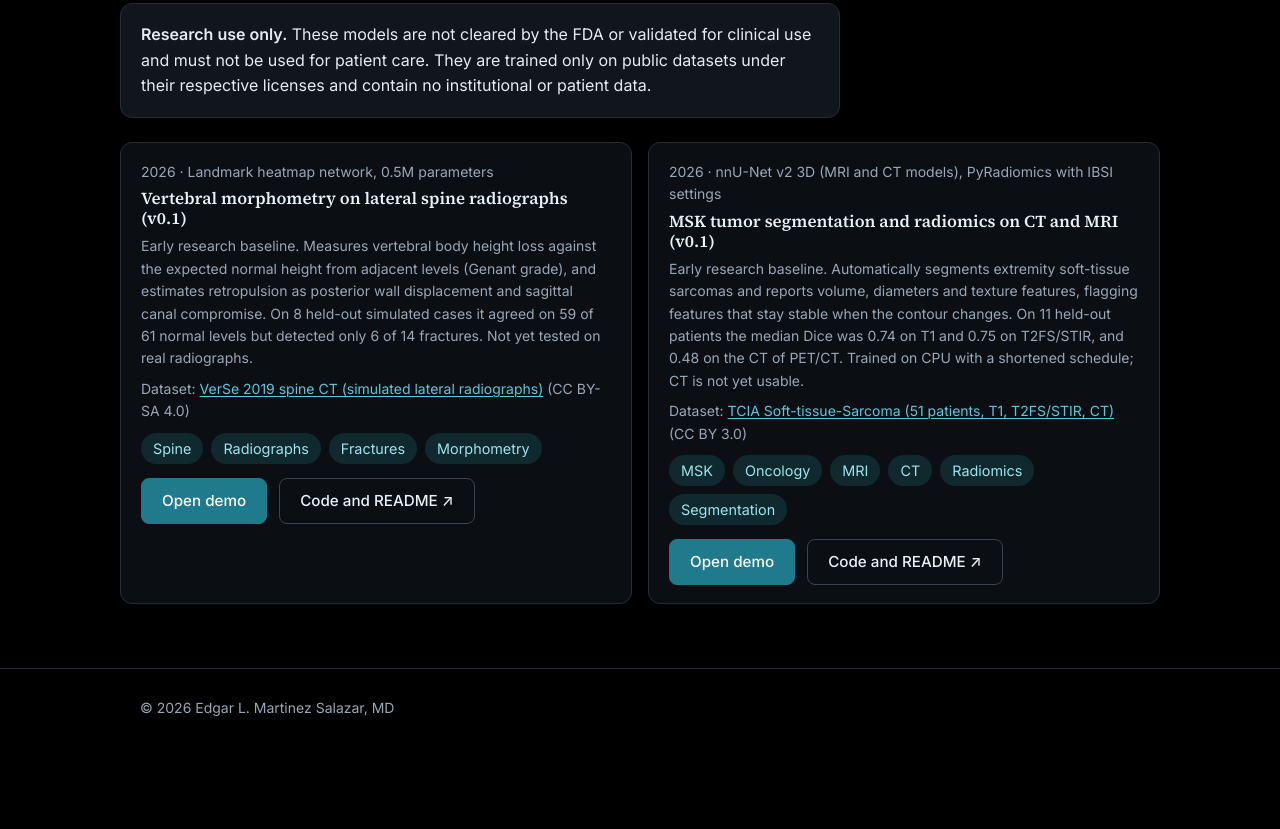
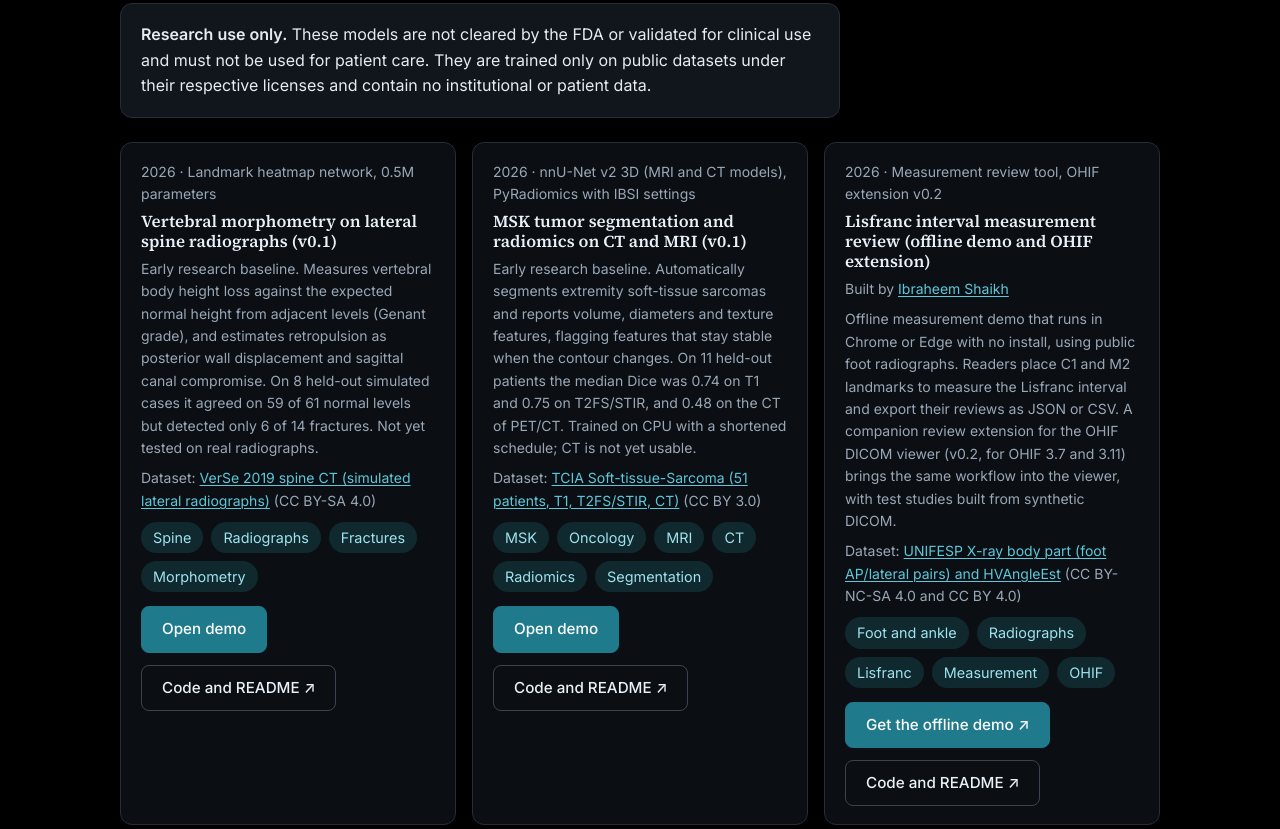
Before and after one commit to edgarlmartinez/edgarlmartinez.github.io, an Astro site: page /ai in a window 1280 px wide. Shown: the part 269-1098 px from the top of the page. Before the commit the page ends 1029 px from the top, so only its background shows below. Built offline with nearby package versions, Linux system fonts and the light colour scheme; Astro itself is replaced by a stand-in of ours.

Commit message:
AI projects: credit Ibraheem Shaikh's Lisfranc measurement review (#19)
Claude-Session: https://claude.ai/code/session_01C18X7TwVjC3NxrbsUAi2LY

Co-authored-by: Edgar L. Martinez Salazar <noreply@users.noreply.github.com>
Co-authored-by: Claude Opus 5.5 <noreply@anthropic.com>

```diff
--- a/src/data/ai-projects.yaml
+++ b/src/data/ai-projects.yaml
@@ -35,3 +35,21 @@ projects:
       yet usable.
     year: 2026
     tags: [MSK, Oncology, MRI, CT, Radiomics, Segmentation]
+  - title: Lisfranc interval measurement review (offline demo and OHIF extension)
+    author: Ibraheem Shaikh
+    author_url: https://github.com/rightawayileft
+    repo: https://github.com/rightawayileft/lisfranc-measurement
+    demo_url: https://github.com/rightawayileft/lisfranc-measurement/tree/main/demo
+    dataset: UNIFESP X-ray body part (foot AP/lateral pairs) and HVAngleEst
+    dataset_url: https://www.kaggle.com/datasets/felipekitamura/unifesp-xray-bodypart-classification
+    license: CC BY-NC-SA 4.0 and CC BY 4.0
+    model: Measurement review tool, OHIF extension v0.2
+    status: >-
+      Offline measurement demo that runs in Chrome or Edge with no install,
+      using public foot radiographs. Readers place C1 and M2 landmarks to
+      measure the Lisfranc interval and export their reviews as JSON or CSV.
+      A companion review extension for the OHIF DICOM viewer (v0.2, for OHIF
+      3.7 and 3.11) brings the same workflow into the viewer, with test
+      studies built from synthetic DICOM.
+    year: 2026
+    tags: [Foot and ankle, Radiographs, Lisfranc, Measurement, OHIF]
--- a/src/pages/ai.astro
+++ b/src/pages/ai.astro
@@ -15,11 +15,13 @@ const list = [...aiProjects].sort((a, b) => (b.year || 0) - (a.year || 0));
         <div class="card">
           <div class="meta">{p.year}{p.model && ` · ${p.model}`}</div>
           <h3 style="margin-top:6px">{p.title}</h3>
+          {p.author && <p class="meta" style="margin:0 0 8px">Built by {p.author_url ? <a href={p.author_url} target="_blank" rel="noopener">{p.author}</a> : p.author}</p>}
           {p.status && <p class="meta" style="margin:0 0 8px">{p.status}</p>}
           {p.dataset && <p class="meta" style="margin:0 0 10px">Dataset: {p.dataset_url ? <a href={p.dataset_url} target="_blank" rel="noopener">{p.dataset}</a> : p.dataset}{p.license && ` (${p.license})`}</p>}
           {p.tags && <ul class="tags" style="margin-bottom:14px">{p.tags.map((t) => <li>{t}</li>)}</ul>}
           <div class="btns">
             {p.demo && <a class="btn btn-outline" style="background:var(--solid);border-color:var(--solid);color:#fff" href={`${import.meta.env.BASE_URL.replace(/\/$/, '')}/${p.demo}`}>Open demo</a>}
+            {p.demo_url && <a class="btn btn-outline" style="background:var(--solid);border-color:var(--solid);color:#fff" href={p.demo_url} target="_blank" rel="noopener">Get the offline demo ↗</a>}
             {p.repo && <a class="btn btn-outline" href={p.repo} target="_blank" rel="noopener">Code and README ↗</a>}
           </div>
         </div>
```
